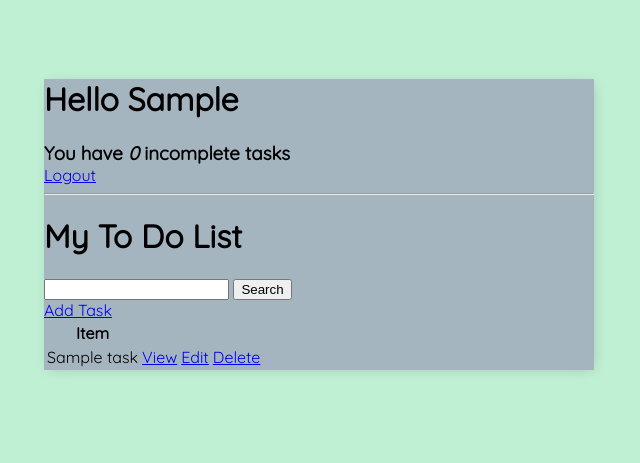
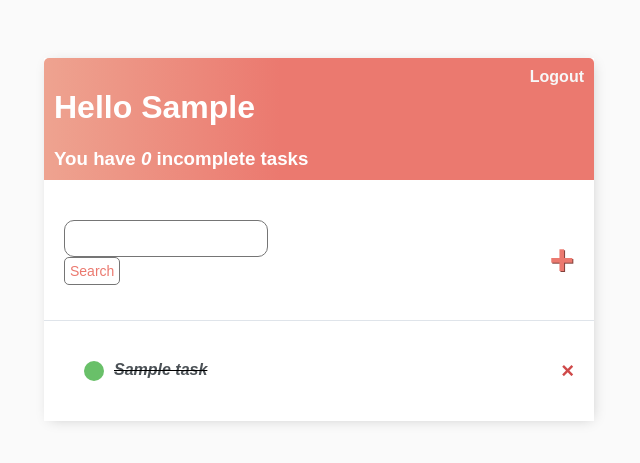
Before and after one commit to logan-bobo/to_do_app, a Django app: page / in a window 1280 px wide. Shown: the top 463 px of the page, without its empty margins (321-961 px from the left). Run offline with Django 4.2, Linux system fonts and the light colour scheme; a user stored in the database is signed in; tables that the repository leaves empty hold one stand-in row (values such as "Sample post").

Commit message:
adding styling to page and complete functionality

```diff
--- a/to_do_app/to_do/templates/to_do/all_tasks.html
+++ b/to_do_app/to_do/templates/to_do/all_tasks.html
@@ -14,31 +14,34 @@
     {% endif %}
 </div>
 
-<hr>
-<h1>My To Do List</h1>
+<div id="search-add-wrapper" style="margin-top: 20px;display: flex;">
+    <form method="GET">
+        <input type="text" name="search-area" value="{{search_input}}">
+        <input class="button" type="submit" value="Search">
+    </form>
+    <a id="add-link" href="{% url 'create-task' %}">&#x2b;</a>
+</div>
 
-<form method="GET">
-    <input type="text" name="search-area" value="{{search_input}}">
-    <input type="submit" value="Search">
-</form>
-
-<a href="{% url 'create-task' %}">Add Task</a>
-
-<table>
-    <tr>
-        <th>Item</th>
-        <th></th>
-    </tr>
+<div class="task-items-wrapper">
     {% for task in tasks %}
-        <tr>
-            <td>{{task.title}}</td>
-            <td><a href="{% url 'task' task.id %}">View</a></td>
-            <td><a href="{% url 'update-task' task.id %}">Edit</a></td>
-            <td><a href="{% url 'delete-task' task.id %}">Delete</a></td>
-        </tr>
+        <div class="task-wrapper">
+            {% if task.complete%}
+                <div class="task-title">
+                    <div class="task-complete-icon"></div>
+                    <i><s><a href="{% url 'update-task' task.id %}">{{task}}</a></s></i>
+                </div>
+            <a class="delete-link" href="{% url 'delete-task' task.id %}">&#215;</a>
+            {% else %}
+                <div class="task-title">
+                    <div class="task-incomplete-icon"></div>
+                    <a href="{% url 'update-task' task.id %}">{{task}}</a>
+                </div>
+            <a class="delete-link" href="{% url 'delete-task' task.id %}">&#215;</a>
+            {% endif %}
+        </div>
     {% empty %}
-     <H3>No items in list</H3>
+    <H3>No items in list</H3>
     {% endfor %}
-</table>
+</div>
 
 {% endblock content %}
--- a/to_do_app/to_do/templates/to_do/base.html
+++ b/to_do_app/to_do/templates/to_do/base.html
@@ -14,17 +14,9 @@
 
     <style>
         body {
-                background-color:#BFF0D4;
-                font-family: 'Quicksand', sans-serif;
+            background-color: #FAFAFA;
+            font-family: 'Nunito', sans-serif;
             padding-top: 50px;
-            }
-
-            .container {
-                max-width: 550px;
-                margin: auto;
-                background-color:#A5B5BF;
-                -webkit-box-shadow: 2px 2px 13px -4px rgba(0, 0, 0, 0.21);
-                box-shadow: 2px 2px 13px -4px rgba(0, 0, 0, 0.21);
         }
 
         h1,
@@ -34,13 +26,142 @@
         h5,
         h6,
             {
-                    font-family: 'Quicksand', sans-serif;
+            font-family: 'Raleway', sans-serif;
         }
 
         a,
-            p,
-                {
-                    color: #B8E2C8
+        p {
+            color: #4b5156
+        }
+
+        a {
+            font-weight: 600;
+        }
+
+        .container {
+            max-width: 550px;
+            margin: auto;
+            background-color: #fff;
+            -webkit-box-shadow: 2px 2px 13px -4px rgba(0, 0, 0, 0.21);
+            box-shadow: 2px 2px 13px -4px rgba(0, 0, 0, 0.21);
+        }
+
+        input {
+            outline: none;
+            border: none;
+        }
+
+        .header-bar {
+            display: flex;
+            justify-content: space-between;
+            color: #fff;
+            padding: 10px;
+            border-radius: 5px 5px 0 0;
+            background: linear-gradient(90deg, #EEA390 0%, #EB796F 43%, #EB796F 100%);
+        }
+
+        .header-bar a {
+            color: rgb(247, 247, 247);
+            text-decoration: none;
+        }
+
+        .task-wrapper {
+            display: flex;
+            align-items: center;
+            justify-content: space-between;
+            padding: 20px;
+            background-color: #fff;
+            border-top: 1px solid #dfe4ea;
+            overflow: hidden;
+        }
+
+        .task-title {
+            display: flex;
+            padding: 20px;
+        }
+
+        .task-title a {
+            text-decoration: none;
+            color: #4b5156;
+            margin-left: 10px;
+        }
+
+        .task-complete-icon {
+            height: 20px;
+            width: 20px;
+            background-color: rgb(105, 192, 105);
+            border-radius: 50%;
+        }
+
+        .task-incomplete-icon {
+            height: 20px;
+            width: 20px;
+            background-color: rgb(218, 218, 218);
+            border-radius: 50%;
+        }
+
+        .delete-link {
+            text-decoration: none;
+            font-weight: 900;
+            color: #cf4949;
+            font-size: 22px;
+            line-height: 0;
+            padding: 20px 0px;
+        }
+
+        #add-link {
+            color: #EB796F;
+            text-decoration: none;
+            font-size: 42px;
+            text-shadow: 1px 1px #81413b;
+        }
+
+        #search-add-wrapper {
+            display: flex;
+            justify-content: space-between;
+            align-items: center;
+            padding: 20px;
+        }
+
+        @media screen and (max-width:320px) {
+            #search-add-wrapper {
+                padding: 10px;
+            }
+        }
+
+        input[type=text],
+        input[type=password],
+        textarea {
+            border: 1px solid #757575;
+            border-radius: 10px;
+            padding: 10px;
+            width: 70%;
+        }
+
+        label {
+            padding-top: 10px !important;
+            display: block;
+        }
+
+        ::placeholder {
+            font-weight: 300;
+            opacity: 0.5;
+        }
+
+        .button {
+            border: 1px solid #757575;
+            background-color: #FFF;
+            color: #EB796F;
+            padding: 5px;
+            font-size: 14px;
+            border-radius: 5px;
+            cursor: pointer;
+            text-decoration: none;
+            margin-bottom: 15px;
+        }
+
+        .card-body {
+            padding: 20px;
         }
     </style>
 
--- a/to_do_app/to_do/templates/to_do/single_task.html
+++ /dev/null
@@ -1,6 +0,0 @@
-{% extends 'to_do/base.html' %}
-{% block content %}
-
-<h1>Task: {{ task }}</h1>
-
-{% endblock content %}
--- a/to_do_app/to_do/urls.py
+++ b/to_do_app/to_do/urls.py
@@ -2,7 +2,6 @@ from django.urls import path
 from django.contrib.auth.views import LogoutView
 from .views import (
     TaskList,
-    TaskDetail,
     TaskCreate,
     TaskUpdate,
     TaskDelete,
@@ -15,7 +14,6 @@ urlpatterns = [
     path('', TaskList.as_view(), name='tasks'),
 
     # Task operations
-    path('task/<int:pk>/', TaskDetail.as_view(), name='task'),
     path('create-task/', TaskCreate.as_view(), name='create-task'),
     path('update-task/<int:pk>/', TaskUpdate.as_view(), name='update-task'),
     path('delete-task/<int:pk>/', TaskDelete.as_view(), name='delete-task'),
--- a/to_do_app/to_do/views.py
+++ b/to_do_app/to_do/views.py
@@ -1,7 +1,6 @@
 from django.shortcuts import redirect
 from django.urls import reverse_lazy
 from django.views.generic.list import ListView
-from django.views.generic.detail import DetailView
 from django.views.generic.edit import CreateView, UpdateView, DeleteView, FormView
 from django.contrib.auth.views import LoginView
 from django.contrib.auth.mixins import LoginRequiredMixin
@@ -54,12 +53,6 @@ class TaskList(LoginRequiredMixin, ListView):
         return context
 
 
-class TaskDetail(LoginRequiredMixin, DetailView):
-    model = Task
-    context_object_name = 'task'
-    template_name = 'to_do/single_task.html'
-
-
 class UserLogin(LoginView):
     fields = '__all__'
     template_name = 'to_do/login.html'
```
Also changed, not shown: to_do_app/to_do/templates/to_do/confirm_delete_task.html (+11 -6 lines), to_do_app/to_do/templates/to_do/create_task.html (+12 -7 lines), to_do_app/to_do/templates/to_do/login.html (+11 -7 lines), to_do_app/to_do/templates/to_do/register.html (+11 -7 lines). Lines whose indentation alone changed are shown as unchanged.
